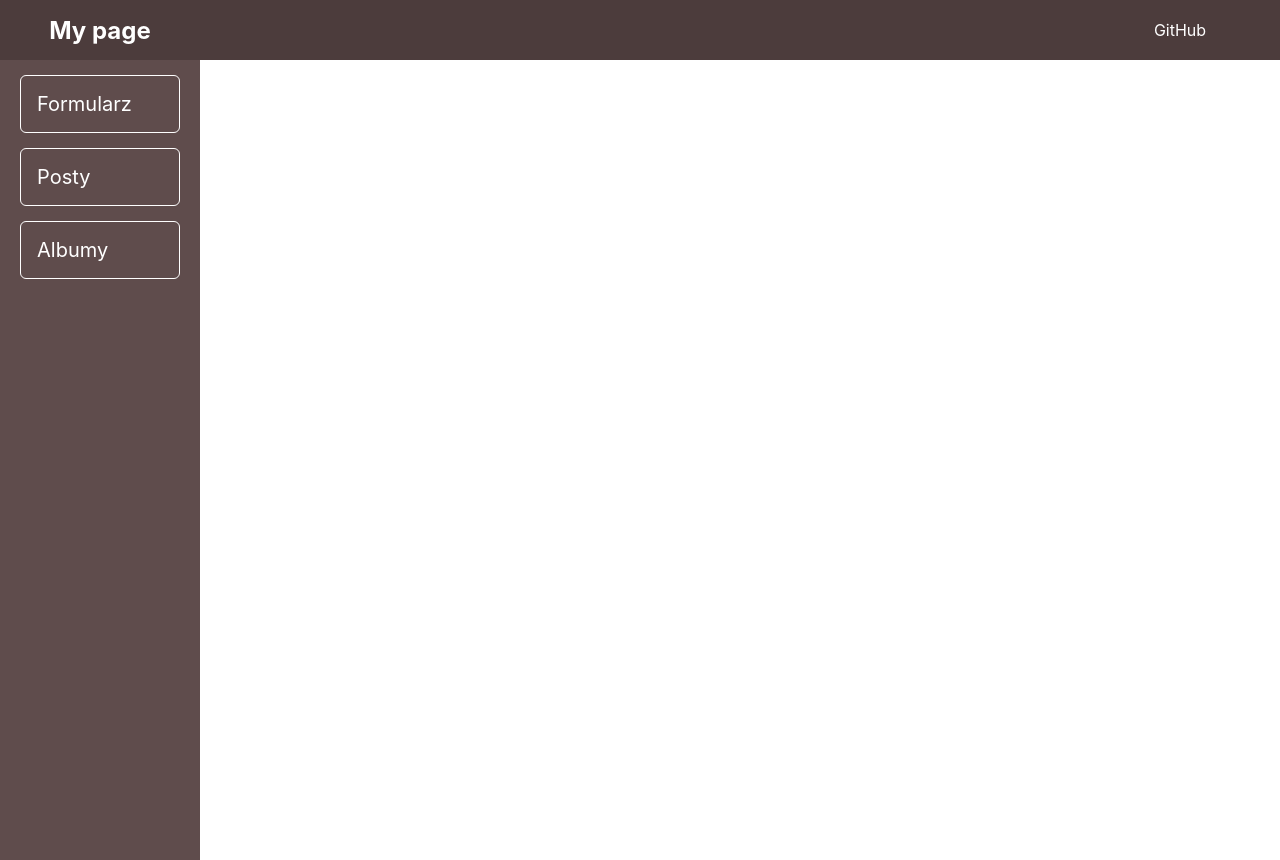
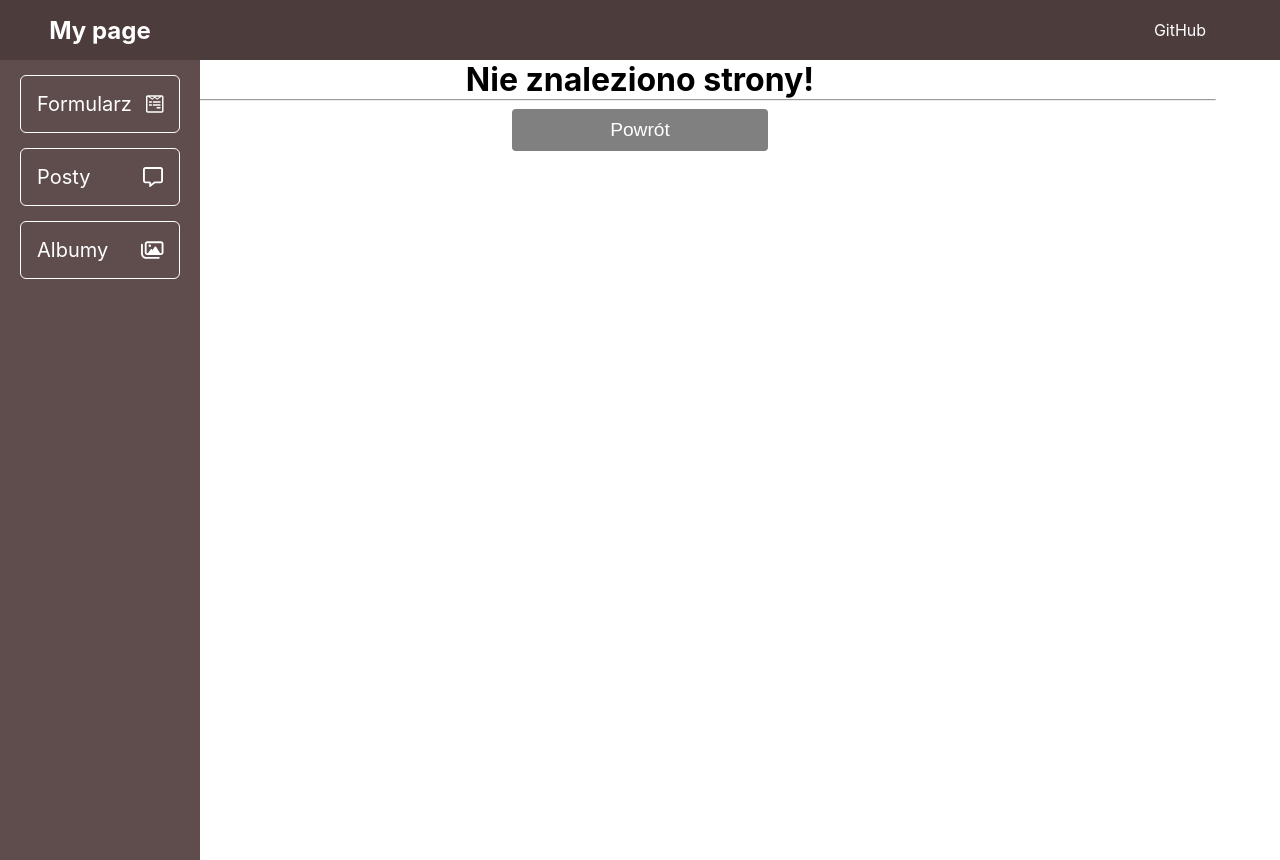
Before and after one commit to Miligro/ATCompVue, a Vue app: page /albums/1 in a window 1280 px wide. Before the commit the page ends 800 px from the top, so only its background shows below. Built offline with nearby package versions, Linux system fonts and the light colour scheme.

Commit message:
Add NotFound page

```diff
--- a/src/App.vue
+++ b/src/App.vue
@@ -12,7 +12,7 @@ export default {
         {
           text: "Formularz",
           to: "/form",
-          icon: "fa-brand fa-wpforms",
+          icon: "fa-brands fa-wpforms",
         },
         {
           text: "Posty",
@@ -34,13 +34,13 @@ export default {
   <header>
     <nav class="head-nav">
       <RouterLink to="/"><h2>My page</h2></RouterLink>
-      <a href="https://github.com/Miligro/ATComp">GitHub</a>
+      <a href="https://github.com/Miligro/ATCompVue">GitHub</a>
     </nav>
     <nav class="side-nav" id="side-nav">
       <RouterLink v-for="nav in navs" :key="nav.to" :to="nav.to">
         <div class="navigation-con main-page-nav">
           <p>{{ nav.text }}</p>
-          <i :class="nav.icon"></i>
+          <font-awesome-icon class="white-icon" :icon="nav.icon" />
         </div>
       </RouterLink>
     </nav>
@@ -64,6 +64,10 @@ h2 {
 a {
   text-decoration: none;
   color: rgb(255, 255, 255);
+}
+
+.white-icon {
+  color: white;
 }
 
 .row-start,
--- a/src/main.js
+++ b/src/main.js
@@ -8,6 +8,13 @@ const app = createApp(App);
 
 app.use(router);
 
+import { library } from "@fortawesome/fontawesome-svg-core";
+
+import { faMessage, faImages } from "@fortawesome/free-regular-svg-icons";
+import { faWpforms } from "@fortawesome/free-brands-svg-icons";
+
+library.add(faMessage, faImages, faWpforms);
+
 app.component("font-awesome-icon", FontAwesomeIcon);
 app.component("AlertDialog", AlertDialog);
 
--- a/src/router/index.js
+++ b/src/router/index.js
@@ -3,6 +3,7 @@ import HomeView from "../views/HomeView.vue";
 import FormView from "../views/FormView.vue";
 import AlbumsView from "../views/AlbumsView.vue";
 import PostsView from "../views/PostsView.vue";
+import NotFound from "../views/NotFound.vue";
 
 const router = createRouter({
   history: createWebHistory(import.meta.env.BASE_URL),
@@ -27,6 +28,11 @@ const router = createRouter({
       name: "albums",
       component: AlbumsView,
     },
+    {
+      path: "/:catchAll(.*)",
+      name: "notFound",
+      component: NotFound,
+    },
   ],
 });
 
--- /dev/null
+++ b/src/views/NotFound.vue
@@ -0,0 +1,16 @@
+<template>
+  <div class="main">
+    <h1>Nie znaleziono strony!</h1>
+    <hr />
+    <button @click="$router.go(-1)">Powrót</button>
+  </div>
+</template>
+
+<style>
+button {
+  padding: 10px;
+  width: 20%;
+  font-size: larger;
+  background-color: gray;
+}
+</style>
```
Also changed, not shown: 1 other file (tests, documents, lock files or other folders).
